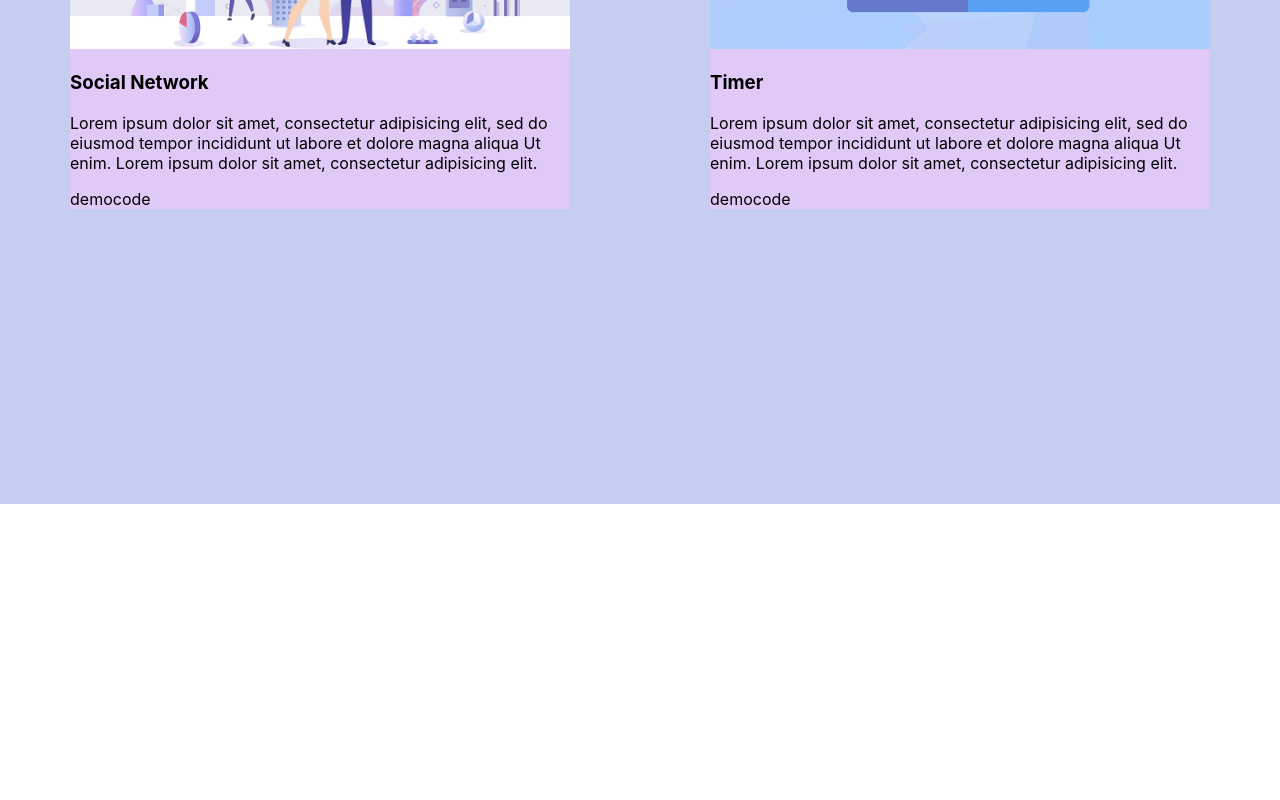
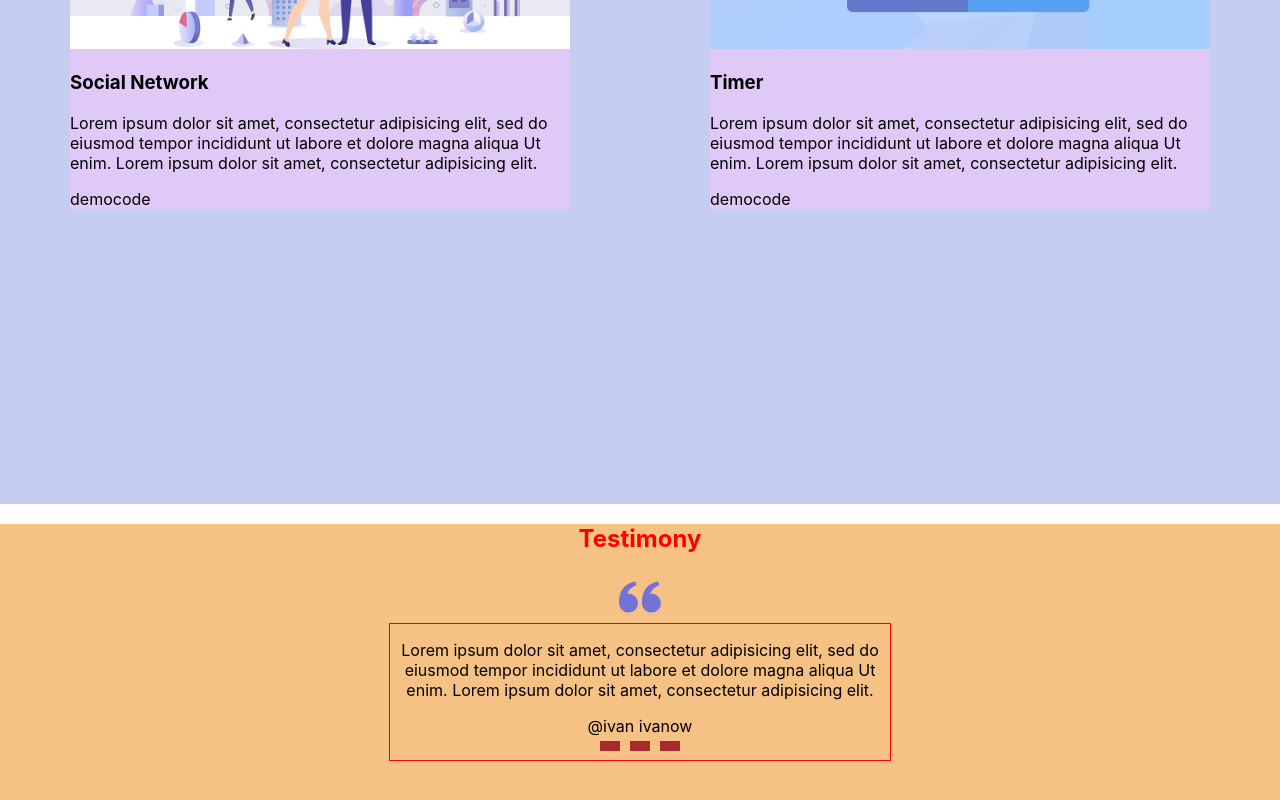
Before and after one commit to Kat10-4/portfolio-start-project, a React app: page / in a window 1280 px wide. Shown: the part 1990-2790 px from the top of the page. Before the commit the page ends 2494 px from the top, so only its background shows below. Built offline with nearby package versions, Linux system fonts and the light colour scheme.

Commit message:
added testimonials

```diff
--- a/src/App.tsx
+++ b/src/App.tsx
@@ -3,6 +3,7 @@
 import {Main} from "./layout/sections/main/Main";
 import {Skills} from "./layout/sections/skills/Skills";
 import {Works} from "./layout/sections/works/Works";
+import {Testimony} from "./layout/sections/testimony/Testimony";
 
 
 function App() {
@@ -12,6 +13,7 @@
             <Main/>
             <Skills/>
             <Works/>
+            <Testimony/>
         </div>
     );
 }
--- /dev/null
+++ b/src/components/slider/Slider.tsx
@@ -0,0 +1,49 @@
+import React from 'react';
+import styled from "styled-components";
+import {FlexWrapper} from "../FlexWrapper";
+
+export const Slider = () => {
+    return (
+        <StyledSlider>
+            <FlexWrapper>
+                <Slide>
+                    <Text>Lorem ipsum dolor sit amet, consectetur adipisicing elit, sed do eiusmod tempor incididunt ut
+                        labore et dolore magna aliqua Ut enim. Lorem ipsum dolor sit amet, consectetur adipisicing
+                        elit.</Text>
+                    <Name>@ivan ivanow</Name>
+                </Slide>
+            </FlexWrapper>
+            <Pagination>
+                <span></span>
+                <span></span>
+                <span></span>
+            </Pagination>
+        </StyledSlider>
+    );
+};
+
+const StyledSlider = styled.div`
+    border: 1px solid red;
+    max-width: 500px;
+    display: flex;
+    flex-direction: column;
+    align-items: center;
+`
+
+const Slide = styled.div`
+    text-align: center
+`
+
+const Text = styled.p``
+
+const Name = styled.span``
+
+const Pagination = styled.div`
+    span {
+        display: inline-block;
+        width: 20px;
+        height: 10px;
+        margin: 5px;
+        background-color: brown;
+    }
+`
--- /dev/null
+++ b/src/layout/sections/testimony/Testimony.tsx
@@ -0,0 +1,23 @@
+import React from 'react';
+import styled from "styled-components";
+import {SectionTitle} from "../../../components/SectionTitle";
+import {Icon} from "../../../components/icon/Icon";
+import {Slider} from "../../../components/slider/Slider";
+import {FlexWrapper} from "../../../components/FlexWrapper";
+
+export const Testimony = () => {
+    return (
+        <StyledTestimony>
+            <SectionTitle>Testimony</SectionTitle>
+            <FlexWrapper direction={"column"} align={'center'}>
+                <Icon iconId={'quote'}/>
+                <Slider/>
+            </FlexWrapper>
+        </StyledTestimony>
+    );
+};
+
+const StyledTestimony = styled.section`
+    background-color: #f5c185;
+    min-height: 50vh;
+`
```
